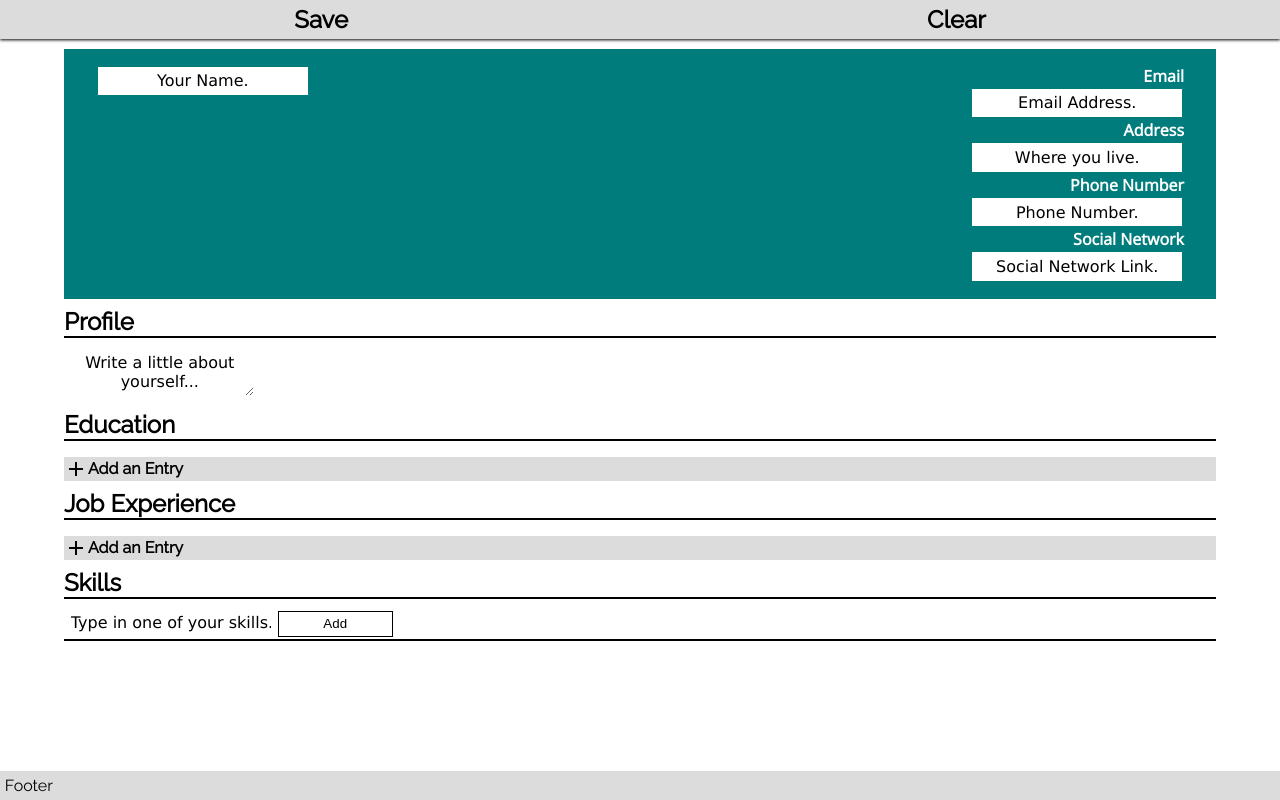
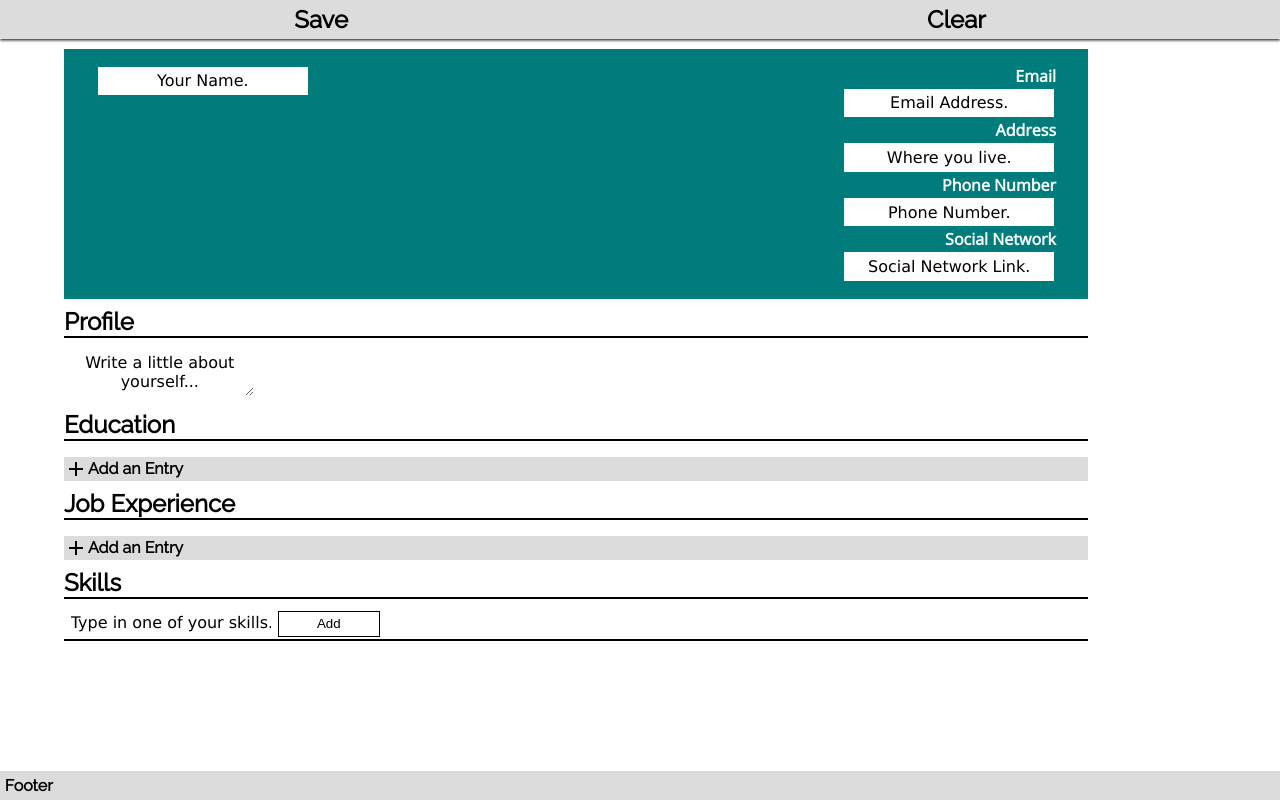
Before and after one commit to carloshrm/make-cv-tool, a React (Create React App) app: page / in a window 1280 px wide. Built offline with nearby package versions, Linux system fonts and the light colour scheme.

Commit message:
fixed jsPDF scaling

```diff
--- a/src/App.js
+++ b/src/App.js
@@ -14,8 +14,8 @@ function App() {
 
   function saveCV() {
     let CV = document.getElementById("main_resume").cloneNode(true);
-    // CV.id = "";
-    // CV.style.width = "595px";
+    CV.id = "";
+    CV.style.width = "595px";
 
     const file = new jsPDF({
       format: "a4",
--- a/src/components/InputField.js
+++ b/src/components/InputField.js
@@ -3,6 +3,7 @@ import React from "react";
 function InputField({ dataValue, setDataFunction, fieldType, displaySwitch, style }) {
   const inputRef = React.createRef();
   const displayRef = React.createRef();
+  const initialInfo = dataValue;
 
   function editField() {
     if (displaySwitch === undefined) return;
@@ -24,7 +25,7 @@ function InputField({ dataValue, setDataFunction, fieldType, displaySwitch, styl
         ref={inputRef}
         type={fieldType}
         minLength="1"
-        placeholder={dataValue}
+        placeholder={initialInfo}
         value={dataValue}
         onChange={(e) => setDataFunction(e.target.value)}
       />
--- a/src/components/PersonalInfo.js
+++ b/src/components/PersonalInfo.js
@@ -1,6 +1,7 @@
 import React, { useEffect, useState } from "react";
 import InputField from "./InputField";
 import styles from "../styles/PersonalInfo.module.css";
+import Icon from "@material-ui/core/Icon";
 
 function PersonalInfo() {
   const [personalInfo, setInfo] = useState({
--- a/src/styles/App.css
+++ b/src/styles/App.css
@@ -10,6 +10,8 @@ body {
 #main_resume {
   display: flex;
   flex-direction: column;
+  width: 80vw;
+
   margin: 0 4rem 6rem 4rem;
 }
 #top_nav {
@@ -34,6 +36,9 @@ body {
   right: 0;
   bottom: 0;
   padding: 0.3rem;
+  font-weight: bold;
+  font-size: 1em;
+
   background-color: gainsboro;
 }
 
--- a/src/styles/SkillsHobbies.module.css
+++ b/src/styles/SkillsHobbies.module.css
@@ -9,3 +9,7 @@
   margin: 1px auto;
   width: 10%;
 }
+
+.skills_and_hobbies li {
+  margin-bottom: 1rem;
+}
```
